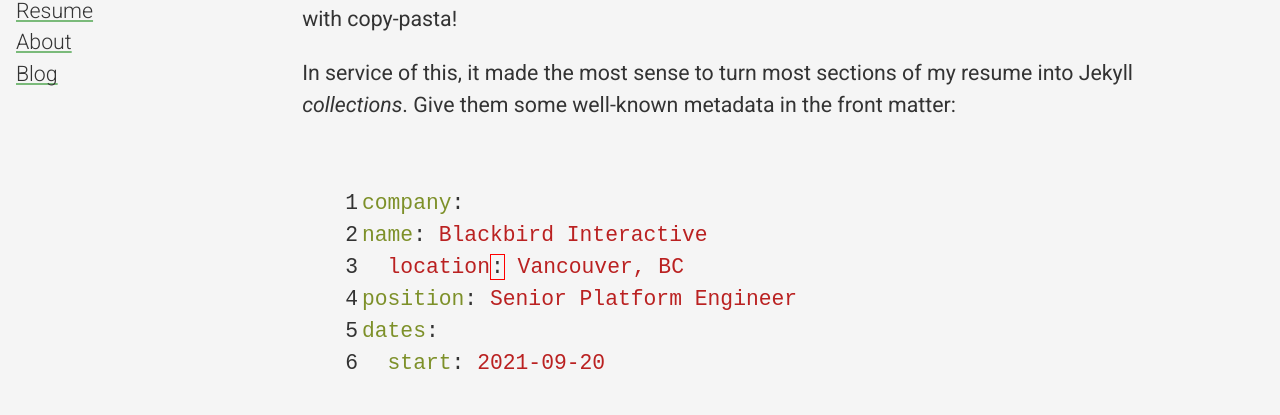
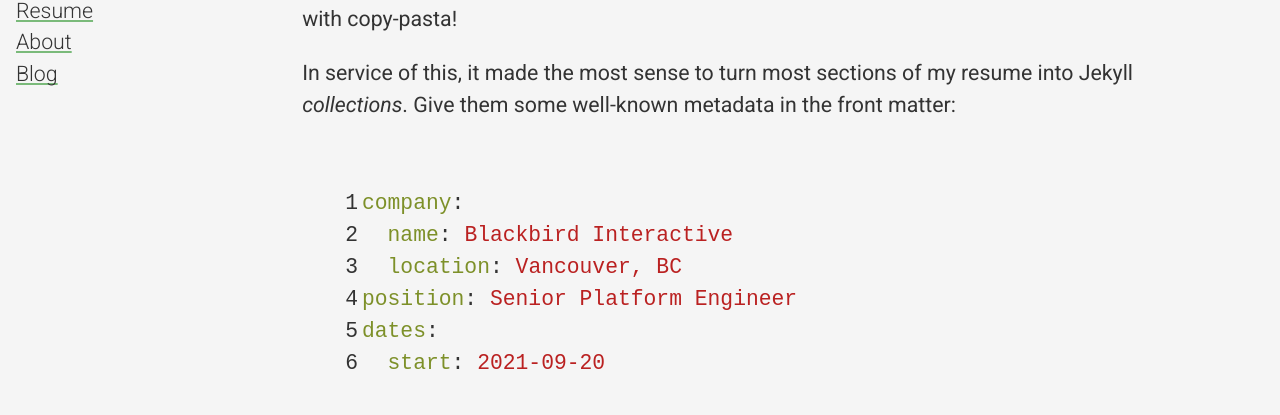
Before and after one commit to WillemToorenburgh/WillemToorenburgh.github.io, a Jekyll site: the page built from _posts/2023-09-17-jekyll-setup-experience.md, in a window 1280 px wide. Shown: the part 2273-2688 px from the top of the page. Built offline with Jekyll 4.4.1, drawn with Linux system fonts in a browser that asks for light colours; some of the changed text lies outside the part shown.

Commit message:
Blog formatting fixes

```diff
--- a/_posts/2023-09-17-jekyll-setup-experience.md
+++ b/_posts/2023-09-17-jekyll-setup-experience.md
@@ -37,7 +37,7 @@ In service of this, it made the most sense to turn most sections of my resume in
 
 {% highlight yaml linenos %}
 company:
-name: Blackbird Interactive
+  name: Blackbird Interactive
   location: Vancouver, BC
 position: Senior Platform Engineer
 dates:
@@ -85,7 +85,7 @@ Also, using block comment because single line comment detection seems broken
 
 Next up was page layout. This meant diving into CSS, something I haven't done in quite a while. Thankfully, CSS has evolved significantly in the last 11 years: CSS grid seemed perfect for what I needed. Some research time later, and I was ready to give it a shot! The result was the layout you're reading this in now. Check out the grid view in the dev tools, if you like! I spent a good bit of time fussing with it, wondering why my changes weren't doing anything, until I realized I was fighting the Jekyll built-in theme. Lessons (re-)learned: CSS precedence is important, and make sure you disable all styling before trying your own!
 
-In service of that, I ended up throwing out all built-in Jekyll theming. It was time to embrace the philosophy of the [Motherfucking][mf1] [websites][mf2] Sure, it may not look as good, and it definitely will take more effort, but I was losing so much time fighting to make my own changes stick that a blank canvas was preferable. Indeed, once I did so, I began making much more progress.
+In service of that, I ended up throwing out all built-in Jekyll theming. It was time to embrace the philosophy of the [Motherfucking][mf1] [websites][mf2]. Sure, it may not look as good, and it definitely will take more effort, but I was losing so much time fighting to make my own changes stick that a blank canvas was preferable. Indeed, once I did so, I began making much more progress.
 
 Another thing I wanted was the ability to print the resume out to a PDF and have it look good. The solution for this, thankfully, is quite straightforward: the `@media print` directive. I created a separate `print.scss` and got to rearranging. Another lesson learned: keep it simple. I tried to get fancy and use a bunch of different CSS grid directives, but it turns out that CSS is smarter than me. It only took a few rules to get the page into good form for print, though after much trial and error. *109 tabs* of trial and error. Same for formatting for mobile.
 
```
